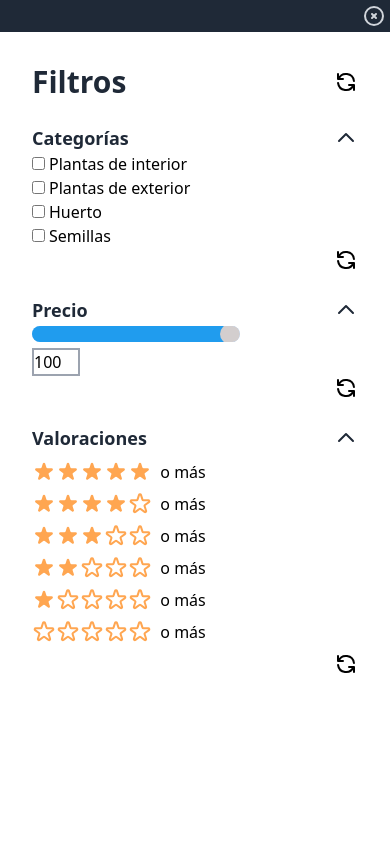
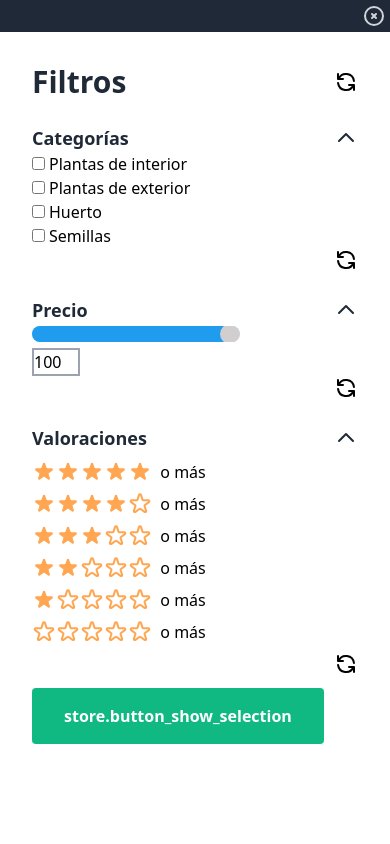
Before and after one commit to mikel500/vue3-store, a Vue app: page /store in a window 390 px wide. Both pictures are taken after a click on the button 350 px from the left and 111 px from the top of the page. Shown: the top 844 px of the page. Built offline with nearby package versions, Linux system fonts and the light colour scheme.

Commit message:
Added button in the mobile filter

```diff
--- a/src/pages/Store.vue
+++ b/src/pages/Store.vue
@@ -71,6 +71,12 @@
               @reviewsFilterUpdated="getFilteredItems"
               @cleanReviewsFilter="cleanFilters"
             />
+            <button
+              class="bg-green-500 hover:bg-green-700 text-white font-bold py-4 px-8 rounded mt-3"
+              @click="filterModalIsActive=!filterModalIsActive"
+            >
+              {{$t('store.button_show_selection')}}
+            </button>
           </div>
         </div>
         <button
```
